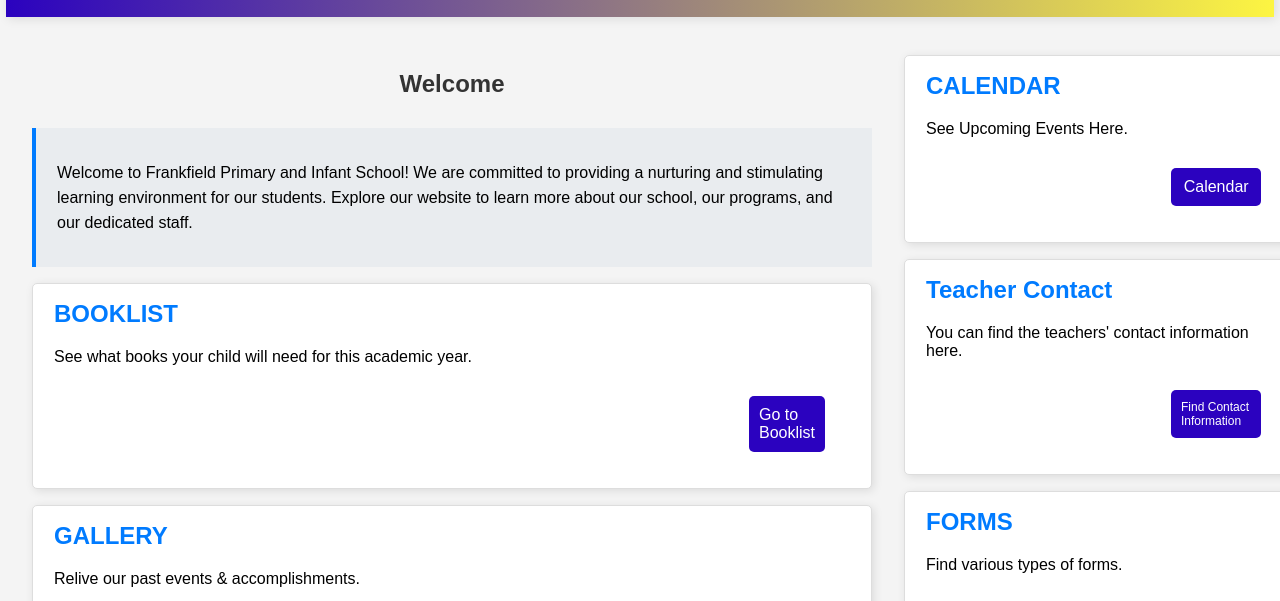
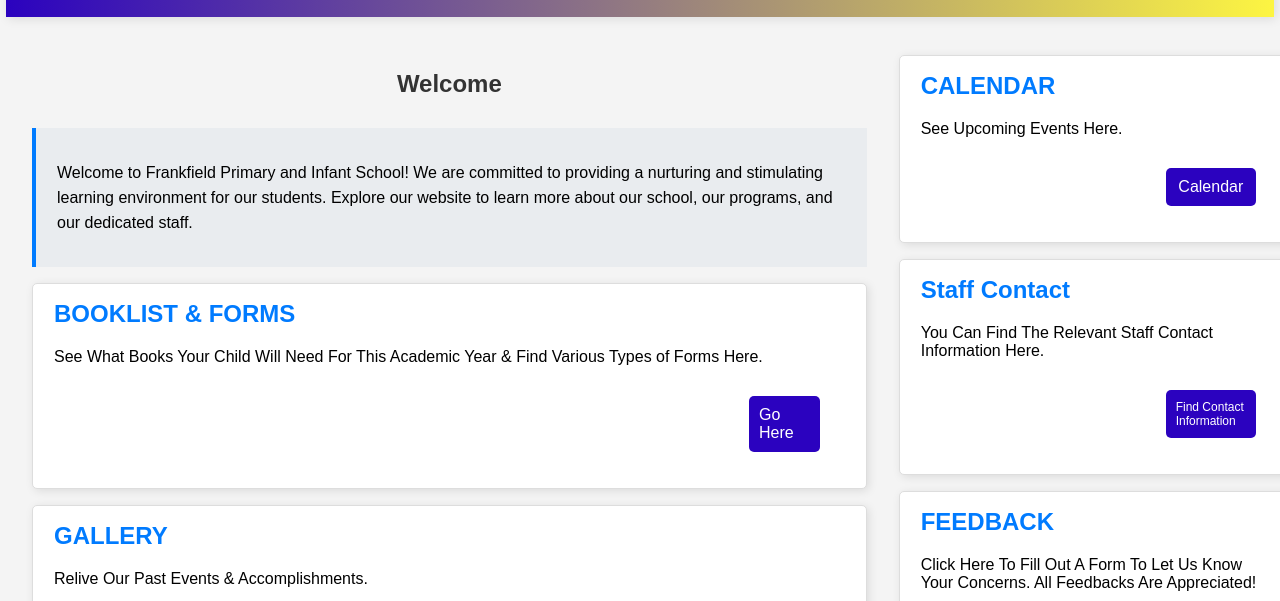
Before and after one commit to DarienMcIntosh/COMP2140-project, a website: page main.html in a window 1280 px wide. Shown: the part 123-724 px from the top of the page. Drawn offline with Linux system fonts and the light colour scheme.

Commit message:
Updated Files

```diff
--- a/main.html
+++ b/main.html
@@ -28,13 +28,13 @@
                 <p>Welcome to Frankfield Primary and Infant School! We are committed to providing a nurturing and stimulating learning environment for our students. Explore our website to learn more about our school, our programs, and our dedicated staff.</p>
             </div>
             <section class="list">
-                <h2>BOOKLIST</h2>
-                <p>See what books your child will need for this academic year. </p>
-                <a href="index.html" class="btn">Go to Booklist</a>
+                <h2>BOOKLIST & FORMS</h2>
+                <p>See What Books Your Child Will Need For This Academic Year & Find Various Types of Forms Here. </p>
+                <a href="index.html" class="btn">Go Here</a>
             </section>
             <section class="gallery">
                 <h2>GALLERY</h2>
-                <p>Relive our past events & accomplishments.</p>
+                <p>Relive Our Past Events & Accomplishments.</p>
                 <a href="gallery.html" class="btn">Go to Gallery</a>
             </section>
         </section>
@@ -45,18 +45,18 @@
                 <a href="calendar.html" class="btn2">Calendar</a>
             </section>
             <section class="tile">
-                <h2>Teacher Contact</h2>
-                <p>You can find the teachers' contact information here.</p>
+                <h2>Staff Contact</h2>
+                <p>You Can Find The Relevant Staff Contact Information Here.</p>
                 <a href="contact_teacher.html" class="btncontact">Find Contact Information</a>
             </section>
-            <section class="tile">
+            <!--<section class="tile">
                 <h2>FORMS</h2>
                 <p>Find various types of forms.</p>
                 <a href="form.html" class="btn2">Go to Forms</a>
-            </section>
+            </section>-->
             <section class="feedback">
                 <h2>FEEDBACK</h2>
-                <p>Click here to fill out a form to let us know your concerns. All feedbacks are appreciated!</p>
+                <p>Click Here To Fill Out A Form To Let Us Know Your Concerns. All Feedbacks Are Appreciated!</p>
                 <a href="feedback.html" class="btn2">Go to Feedback</a>
             </section>
         </aside>
```
